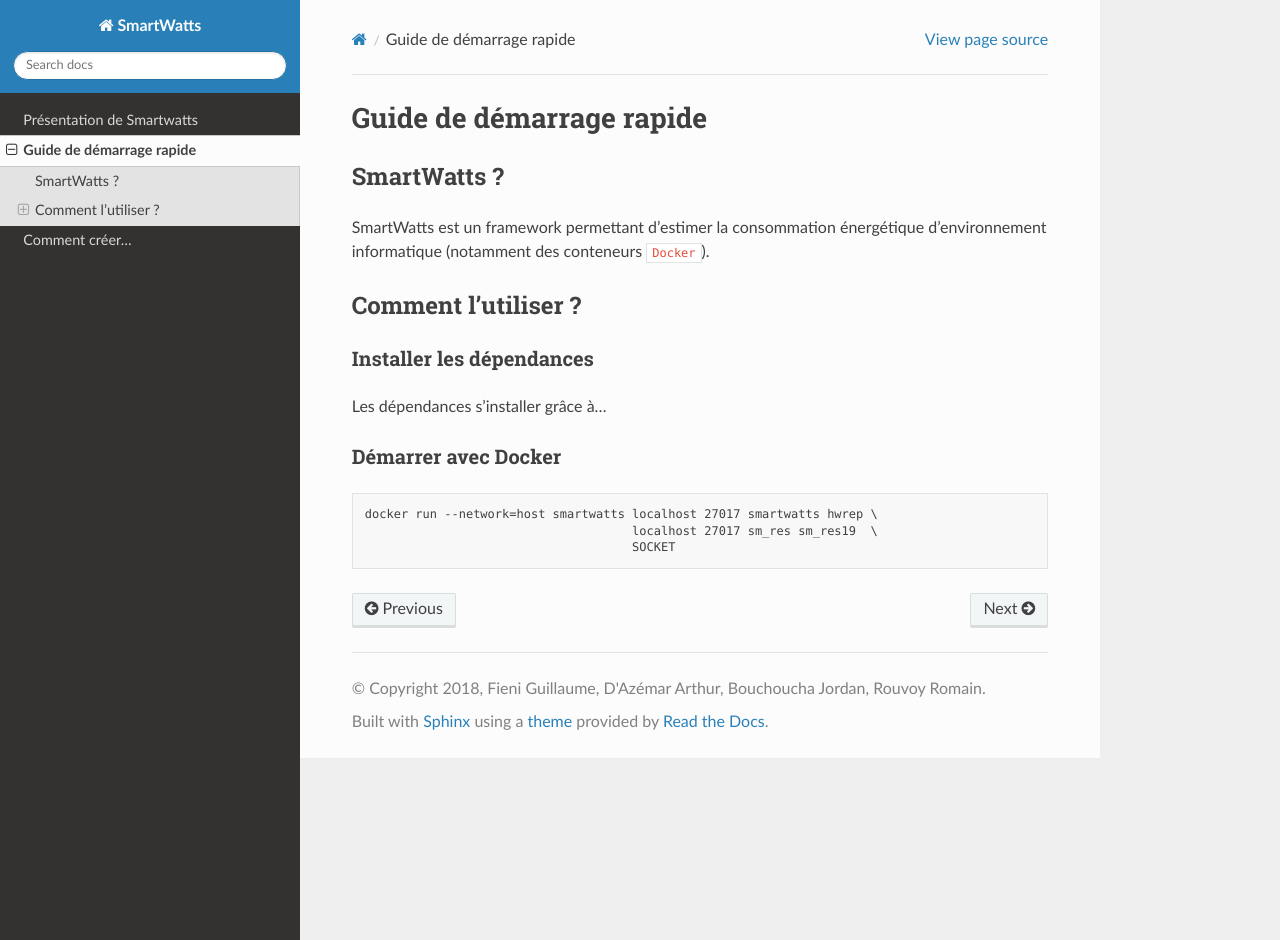
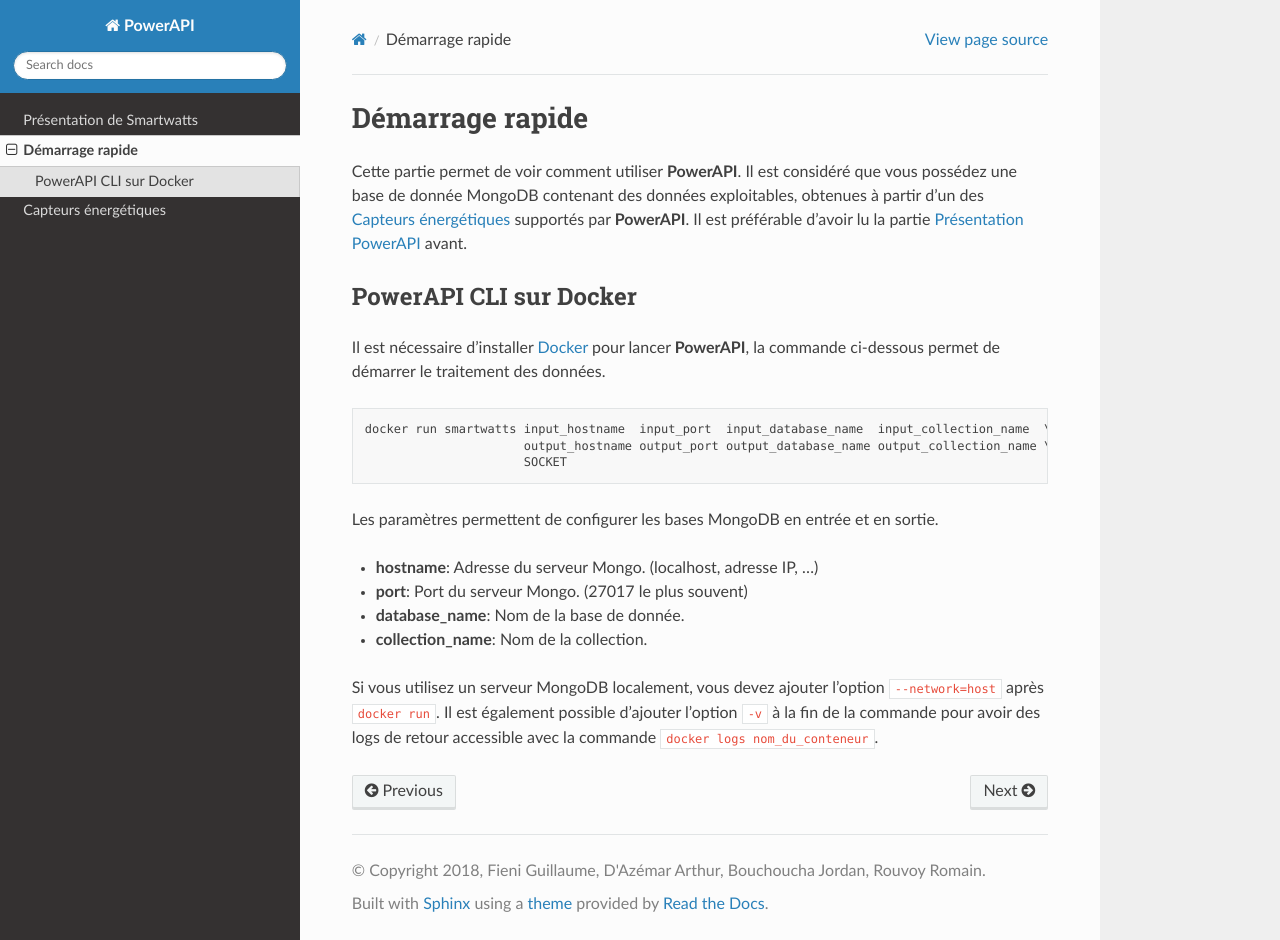
Before and after one commit to powerapi-ng/powerapi, a Sphinx documentation site: the page built from docs/source/quickstart.rst, in a window 1280 px wide and 940 px high. Built offline with Sphinx 7.4.7 and the Read the Docs theme 2.0.0, drawn with Linux system fonts in a browser that asks for light colours; pages that are not in the unit, such as notebooks, are missing from menus.

Commit message:
docs: howto and advanced guide -> old repository & smartwatts to PowerAPI

```diff
--- a/docs/source/conf.py
+++ b/docs/source/conf.py
@@ -19,7 +19,7 @@ sys.path.insert(0, os.path.abspath('../..'))
 
 # -- Project information -----------------------------------------------------
 
-project = 'SmartWatts'
+project = 'PowerAPI'
 copyright = '2018, Fieni Guillaume, D\'Azémar Arthur, Bouchoucha Jordan, Rouvoy Romain'
 author = 'Fieni Guillaume, D\'Azémar Arthur, Bouchoucha Jordan, Rouvoy Romain'
 
@@ -111,7 +111,7 @@ html_static_path = ['_static']
 # -- Options for HTMLHelp output ---------------------------------------------
 
 # Output file base name for HTML help builder.
-htmlhelp_basename = 'SmartWattsdoc'
+htmlhelp_basename = 'PowerAPIdoc'
 
 
 # -- Options for LaTeX output ------------------------------------------------
@@ -138,7 +138,7 @@ latex_elements = {
 # (source start file, target name, title,
 #  author, documentclass [howto, manual, or own class]).
 latex_documents = [
-    (master_doc, 'SmartWatts.tex', 'SmartWatts Documentation',
+    (master_doc, 'PowerAPI.tex', 'PowerAPI Documentation',
      'Fieni Guillaume, D\'Azémar Arthur, Bouchoucha Jordan, Rouvoy Romain', 'manual'),
 ]
 
@@ -148,7 +148,7 @@ latex_documents = [
 # One entry per manual page. List of tuples
 # (source start file, name, description, authors, manual section).
 man_pages = [
-    (master_doc, 'smartwatts', 'SmartWatts Documentation',
+    (master_doc, 'powerapi', 'PowerAPI Documentation',
      [author], 1)
 ]
 
@@ -159,8 +159,8 @@ man_pages = [
 # (source start file, target name, title, author,
 #  dir menu entry, description, category)
 texinfo_documents = [
-    (master_doc, 'SmartWatts', 'SmartWatts Documentation',
-     author, 'SmartWatts', 'One line description of project.',
+    (master_doc, 'PowerAPI', 'PowerAPI Documentation',
+     author, 'PowerAPI', 'One line description of project.',
      'Miscellaneous'),
 ]
 
--- a/docs/source/index.rst
+++ b/docs/source/index.rst
@@ -19,7 +19,7 @@ Welcome to SmartWatts's documentation!
 .. toctree::
    :maxdepth: 2
 
-   _howto/howto
+   sensors
 
 .. toctree::
    :maxdepth: 3
--- /dev/null
+++ b/docs/source/introduction.rst
@@ -0,0 +1,3 @@
+
+Présentation PowerAPI
+=====================
--- a/docs/source/quickstart.rst
+++ b/docs/source/quickstart.rst
@@ -1,26 +1,26 @@
-.. SmartWatts (QuickStart)
+.. PowerAPI (QuickStart)
 
-Guide de démarrage rapide
-*************************
+Démarrage rapide
+****************
 
-SmartWatts ?
-============
+Cette partie permet de voir comment utiliser **PowerAPI**. Il est considéré que vous possédez une base de donnée MongoDB contenant des données exploitables, obtenues à partir d'un des :doc:`Capteurs énergétiques <sensors>` supportés par **PowerAPI**. Il est préférable d'avoir lu la partie :doc:`Présentation PowerAPI <introduction>` avant.
 
-SmartWatts est un framework permettant d'estimer la consommation énergétique d'environnement informatique (notamment des conteneurs ``Docker``).
+PowerAPI CLI sur Docker
+=========================
 
-Comment l'utiliser ?
-====================
-
-Installer les dépendances
--------------------------
-
-Les dépendances s'installer grâce à...
-
-Démarrer avec Docker
---------------------
+Il est nécessaire d'installer `Docker <https://docs.docker.com/install/>`_ pour lancer **PowerAPI**, la commande ci-dessous permet de démarrer le traitement des données.
 
 .. code-block:: none
 
-   docker run --network=host smartwatts localhost 27017 smartwatts hwrep \
-                                        localhost 27017 sm_res sm_res19  \
-                                        SOCKET
+   docker run smartwatts input_hostname  input_port  input_database_name  input_collection_name  \
+                         output_hostname output_port output_database_name output_collection_name \
+                         SOCKET
+
+Les paramètres permettent de configurer les bases MongoDB en entrée et en sortie.
+
+* **hostname**: Adresse du serveur Mongo. (localhost, adresse IP, ...)
+* **port**: Port du serveur Mongo. (27017 le plus souvent)
+* **database_name**: Nom de la base de donnée.
+* **collection_name**: Nom de la collection.
+
+Si vous utilisez un serveur MongoDB localement, vous devez ajouter l'option ``--network=host`` après ``docker run``. Il est également possible d'ajouter l'option ``-v`` à la fin de la commande pour avoir des logs de retour accessible avec la commande ``docker logs nom_du_conteneur``.
```
Also changed, not shown: docs/source/sensors.rst (added, +44 -0 lines), docs/old/_howto/actor.rst (renamed from docs/source/_howto/actor.rst), docs/old/_howto/database.rst (renamed from docs/source/_howto/database.rst), docs/old/_howto/formula.rst (renamed from docs/source/_howto/formula.rst), docs/old/_howto/handler.rst (renamed from docs/source/_howto/handler.rst), docs/old/_howto/howto.rst (renamed from docs/source/_howto/howto.rst), docs/old/_howto/report.rst (renamed from docs/source/_howto/report.rst), docs/old/dev.rst (renamed from docs/source/dev.rst), docs/old/user.rst (renamed from docs/source/user.rst).
